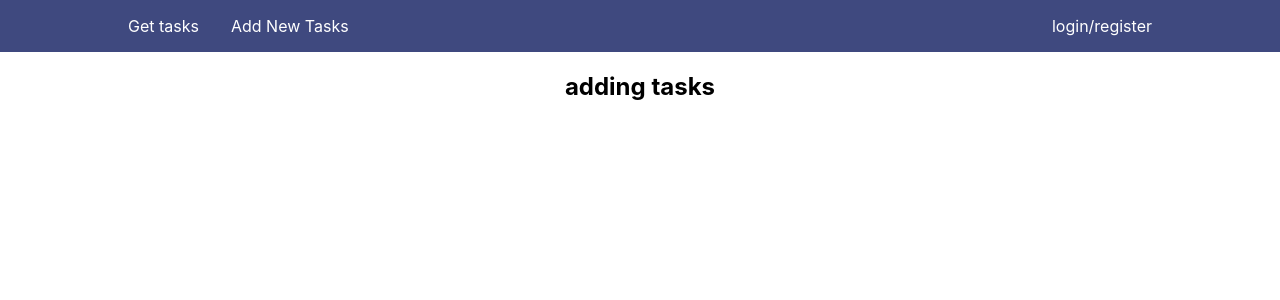
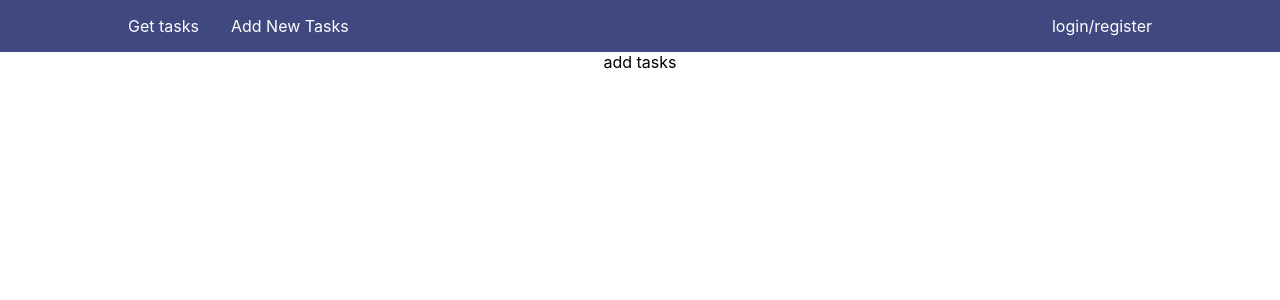
Before and after one commit to nrstemo26/full-stack-task-tracker, a React (Create React App) app in the folder client/: page / in a window 1280 px wide. Both pictures are taken after a click on the item "Add New Tasks". Shown: the top 300 px of the page. Built offline with nearby package versions, Linux system fonts and the light colour scheme.

Commit message:
app handles task form and initialized component

```diff
--- a/client/src/App.js
+++ b/client/src/App.js
@@ -1,13 +1,14 @@
 import Header from './components/Header'
 import Tasks from './components/Tasks'
 import AuthForm from  './components/AuthForm'
+import AddTaskForm from './components/AddTaskForm'
 import './App.css'
 
 import {useState} from 'react';
 
 const renderContent = {
   'get': <Tasks/>,
-  'add': <h2>adding tasks</h2>,
+  'add': <AddTaskForm />,
   'login': <AuthForm/>
 }
 
--- /dev/null
+++ b/client/src/components/AddTaskForm.js
@@ -0,0 +1,10 @@
+
+function AddTaskForm(){
+    return(
+        <div>
+            add tasks
+        </div>
+    )
+}
+
+export default AddTaskForm;
```
